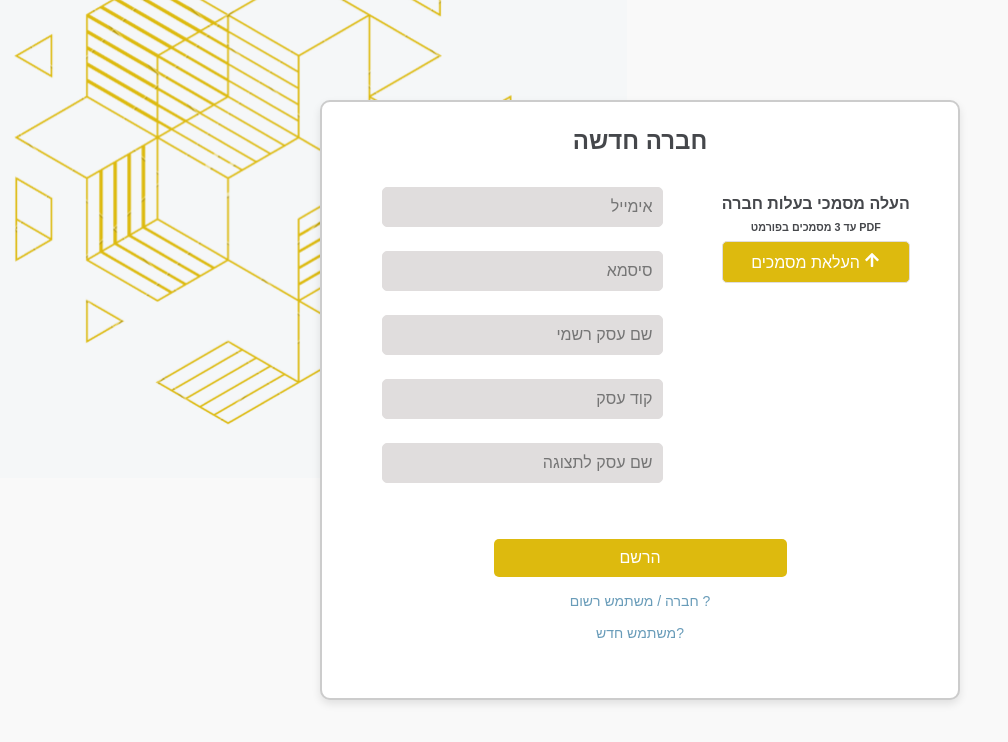
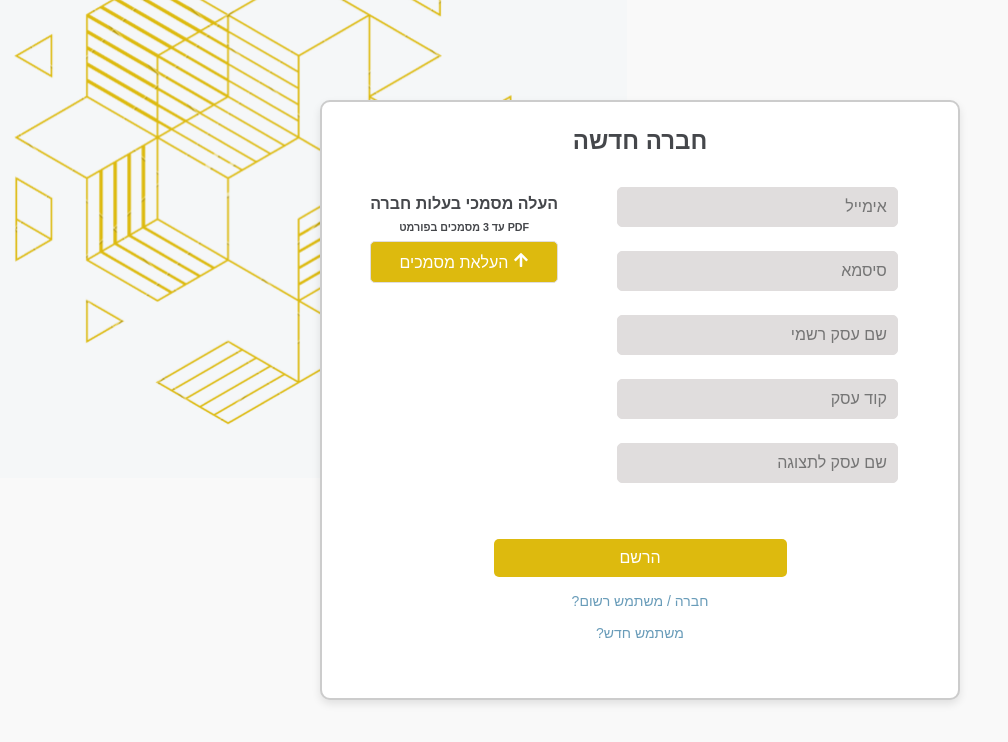
Before and after one commit to chani-s/Axis, a Next.js app: page /company_signup in a window 1280 px wide. Shown: the top 742 px of the page, without its empty margins (0-1008 px from the left). Built offline with nearby package versions, Linux system fonts and the light colour scheme.

Commit message:
finish style

```diff
--- a/package.json
+++ b/package.json
@@ -11,11 +11,13 @@
   "dependencies": {
     "@tanstack/react-query": "^5.62.0",
     "axios": "^1.7.8",
+    "firebase": "^11.0.2",
     "mongodb": "^6.11.0",
     "next": "14.2.17",
     "react": "^18",
     "react-dom": "^18",
-    "react-icons": "^5.3.0"
+    "react-icons": "^5.3.0",
+    "react-query": "^3.39.3"
   },
   "devDependencies": {
     "@types/node": "^20",
--- a/src/app/components/Entrance/CompanyEntrance.module.css
+++ b/src/app/components/Entrance/CompanyEntrance.module.css
@@ -49,6 +49,10 @@
     margin-top: 4vh;
   }
 
+  .submitButton:hover{
+    background-color: #ddbb0ec7;
+  }
+
   .link {
     display: block;
     margin-top: 2vh;
@@ -80,6 +84,10 @@
     color:#fff;
   }
 
+  .uploadButton:hover{
+    background-color: #ddbb0ec7;
+  }
+
   .secondary_title{
     color:#45474b;
     margin: 1vh;
@@ -98,6 +106,7 @@
     background-color: #ddba0e;
     height: 10px;
     transition: width 0.3s;
+    align-items: center;
 }
 
 .removeButton{
@@ -107,6 +116,7 @@
 }
 
 .fileItem{
-    display: flex;
-    flex-direction: column;
+   align-items:center;
+   align-self: center;
+   margin-right: 3vw;
 }
--- a/src/app/components/Entrance/CompanyEntrance.tsx
+++ b/src/app/components/Entrance/CompanyEntrance.tsx
@@ -69,6 +69,48 @@ export const CompanyEntrance = () => {
         <form onSubmit={handleSubmit} className={style.container}>
             <h2 className={style.title}>חברה חדשה</h2>
             <div className={style.inputs_container}>
+
+                <div className={style.text_container}>
+                    <input
+                        type="email"
+                        placeholder="אימייל"
+                        className={style.input}
+                        onChange={(e) => setEmail(e.target.value)}
+                        title="אנא הכנס כתובת אימייל תקינה"
+                        required
+                        pattern="^[^\s@]+@[^\s@]+\.[^\s@]+$"
+                    />
+                    <input
+                        type="password"
+                        placeholder="סיסמא"
+                        className={style.input}
+                        onChange={(e) => setPassword(e.target.value)}
+                        title=" הסיסמה חייבת לכלול אותיות קטנות וגדולות ומספרים, באורך לפחות 6 תווים"
+                        required
+                        pattern="^(?=.*[a-z])(?=.*[A-Z])(?=.*\d)[A-Za-z\d]{6,}$"
+                    />
+                    <input
+                        type="text"
+                        placeholder="שם עסק רשמי"
+                        className={style.input}
+                        onChange={(e) => setOfficialBusinessName(e.target.value)}
+                        required
+                    />
+                    <input
+                        type="text"
+                        placeholder="קוד עסק"
+                        className={style.input}
+                        onChange={(e) => setBusinessCode(e.target.value)}
+                        required
+                    />
+                    <input
+                        type="text"
+                        placeholder="שם עסק לתצוגה"
+                        className={style.input}
+                        onChange={(e) => setBusinessDisplayName(e.target.value)}
+                        required
+                    />
+                </div>
                 <div className={style.files_container}>
                     <h4 className={style.secondary_title}>העלה מסמכי בעלות חברה</h4>
                     <h6 className={style.secondary_title}>PDF עד 3 מסמכים בפורמט</h6>
@@ -111,56 +153,15 @@ export const CompanyEntrance = () => {
                         </div>
                     ))}
                 </div>
-                <div className={style.text_container}>
-                    <input
-                        type="email"
-                        placeholder="אימייל"
-                        className={style.input}
-                        onChange={(e) => setEmail(e.target.value)}
-                        title="אנא הכנס כתובת אימייל תקינה"
-                        required
-                        pattern="^[^\s@]+@[^\s@]+\.[^\s@]+$"
-                    />
-                    <input
-                        type="password"
-                        placeholder="סיסמא"
-                        className={style.input}
-                        onChange={(e) => setPassword(e.target.value)}
-                        title=" הסיסמה חייבת לכלול אותיות קטנות וגדולות ומספרים, באורך לפחות 6 תווים"
-                        required
-                        pattern="^(?=.*[a-z])(?=.*[A-Z])(?=.*\d)[A-Za-z\d]{6,}$"
-                    />
-                    <input
-                        type="text"
-                        placeholder="שם עסק רשמי"
-                        className={style.input}
-                        onChange={(e) => setOfficialBusinessName(e.target.value)}
-                        required
-                    />
-                    <input
-                        type="text"
-                        placeholder="קוד עסק"
-                        className={style.input}
-                        onChange={(e) => setBusinessCode(e.target.value)}
-                        required
-                    />
-                    <input
-                        type="text"
-                        placeholder="שם עסק לתצוגה"
-                        className={style.input}
-                        onChange={(e) => setBusinessDisplayName(e.target.value)}
-                        required
-                    />
-                </div>
             </div>
             <button className={style.submitButton} type="submit">
                 הרשם
             </button>
             <Link href="/login" className={style.link}>
-                ? חברה / משתמש רשום
+                 חברה / משתמש רשום?
             </Link>
             <Link href="/signup" className={style.link}>
-                ?משתמש חדש
+                משתמש חדש?
             </Link>
         </form>
     );
--- a/src/app/components/Entrance/UserEntrance.module.css
+++ b/src/app/components/Entrance/UserEntrance.module.css
@@ -1,6 +1,6 @@
 .container {
     width: 25vw;
-    height: 65vh;
+    min-height: 65vh;
     margin: 50px auto;
     padding: 25px;
     text-align: center;
@@ -64,6 +64,10 @@
     cursor: pointer;
   }
 
+  .submitButton:hover{
+    background-color: #ddbb0ec7;
+  }
+
   .link {
     display: block;
     margin-top: 2vh;
--- a/src/app/components/Entrance/UserEntrance.tsx
+++ b/src/app/components/Entrance/UserEntrance.tsx
@@ -43,8 +43,8 @@ export const Entrance = ({ type }: any) => {
             </div>
             < button className={style.googleButton} onClick={signupHandler} ><FcGoogle className={style.googleIcon}/> {type} with Google </button>
             < button className={style.submitButton} type="submit" > {type == "login" ? "הכנס" : "הרשם"} </button>
-            < Link href={type == "login" ? "/signup" : "/login"} className={style.link} > {type == "login" ? "?משתמש חדש" : "?משתמש רשום"} </Link>
-            < Link href="/company_signup" className={style.link} >?חברה חדשה</Link>
+            < Link href={type == "login" ? "/signup" : "/login"} className={style.link} > {type == "login" ? "משתמש חדש?" : "משתמש רשום?"} </Link>
+            < Link href="/company_signup" className={style.link} >חברה חדשה?</Link>
         </form>
 
     );
```
Also changed, not shown: 1 other file (tests, documents, lock files or other folders).
